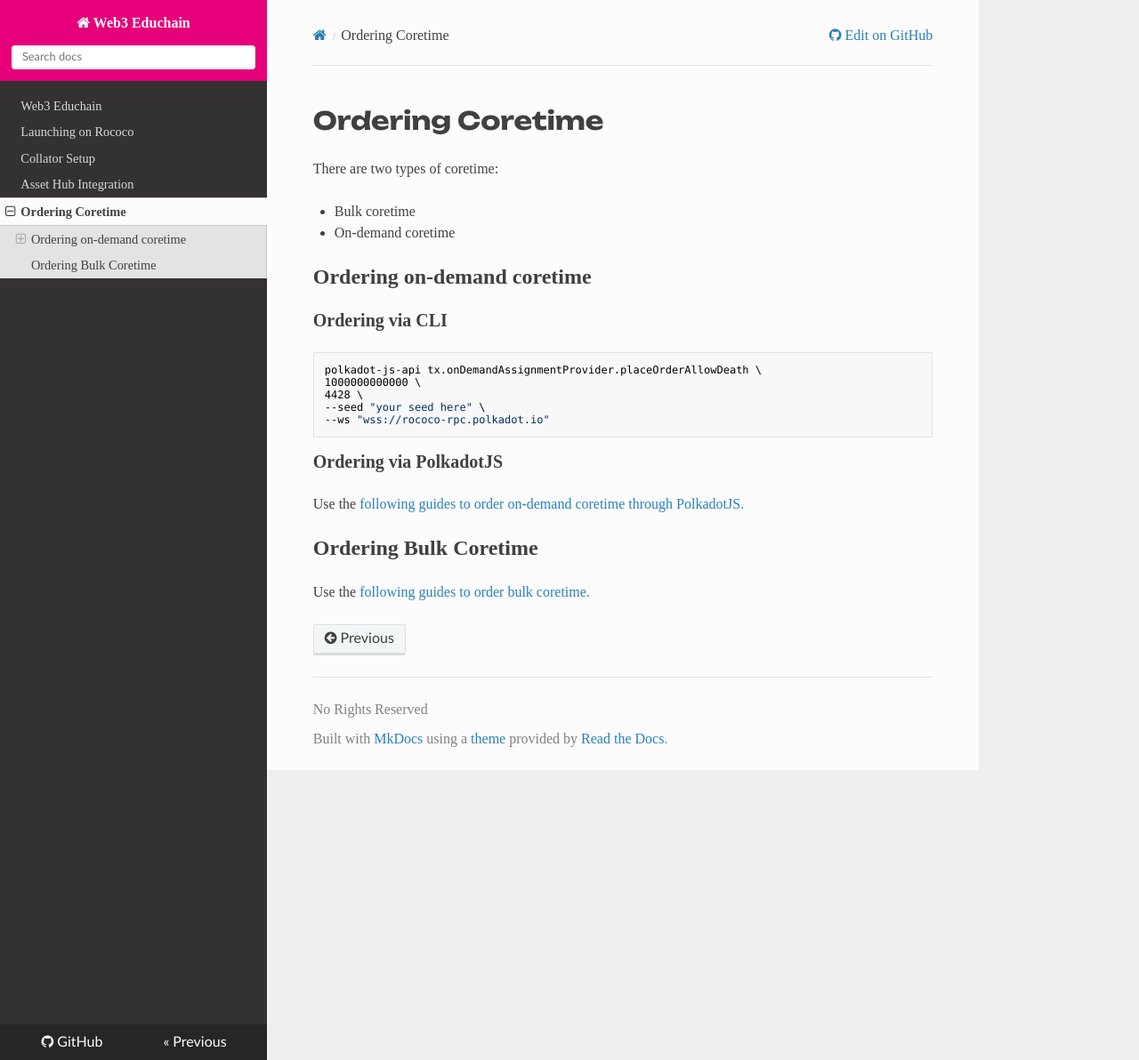
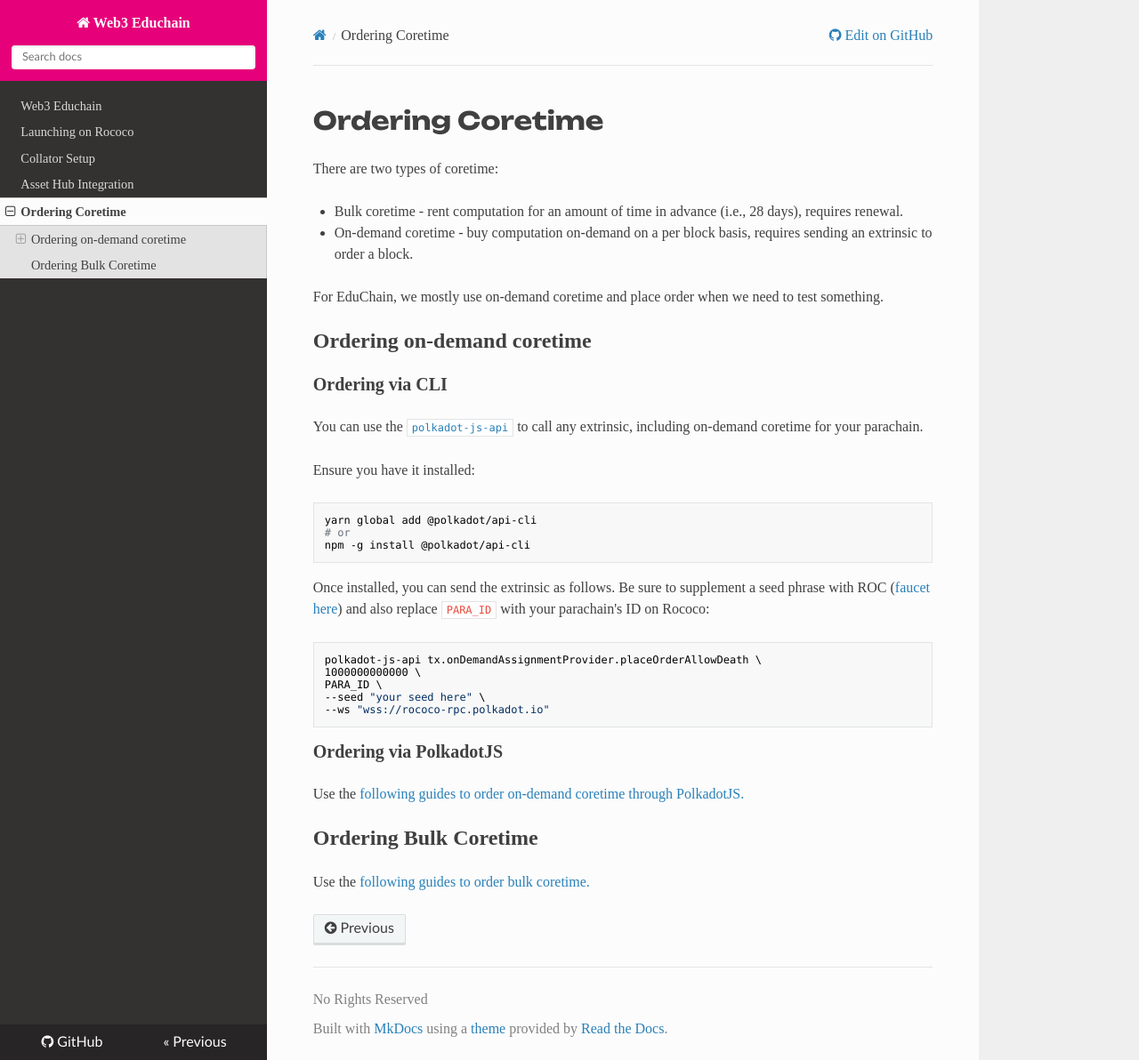
Before and after one commit to w3f/educhain, an MkDocs documentation site: the page built from docs/ordering-coretime.md, in a window 1280 px wide and 1192 px high. Shown: the whole window at 89% size. Built offline with MkDocs 1.6.1, drawn with Linux system fonts in a browser that asks for light colours; nearby versions of some CDN libraries.

Commit message:
add more coretime details

````diff
--- a/docs/ordering-coretime.md
+++ b/docs/ordering-coretime.md
@@ -2,17 +2,31 @@
 
 There are two types of coretime:
 
-- Bulk coretime
-- On-demand coretime
+- Bulk coretime - rent computation for an amount of time in advance (i.e., 28 days), requires renewal.
+- On-demand coretime - buy computation on-demand on a per block basis, requires sending an extrinsic to order a block.
+
+For EduChain, we mostly use on-demand coretime and place order when we need to test something.
 
 ## Ordering on-demand coretime
 
 ### Ordering via CLI
 
+You can use the [`polkadot-js-api`](https://www.npmjs.com/package/@polkadot/api-cli) to call any extrinsic, including on-demand coretime for your parachain.
+
+Ensure you have it installed:
+
+```sh
+yarn global add @polkadot/api-cli
+# or
+npm -g install @polkadot/api-cli
+```
+
+Once installed, you can send the extrinsic as follows. Be sure to supplement a seed phrase with ROC ([faucet here](https://faucet.polkadot.io/)) and also replace `PARA_ID` with your parachain's ID on Rococo:
+
 ```sh
 polkadot-js-api tx.onDemandAssignmentProvider.placeOrderAllowDeath \
 1000000000000 \
-4428 \
+PARA_ID \
 --seed "your seed here" \
 --ws "wss://rococo-rpc.polkadot.io"
 ```
````
